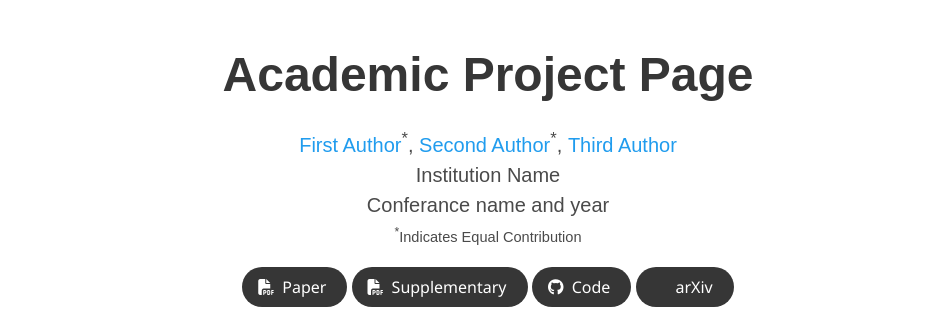
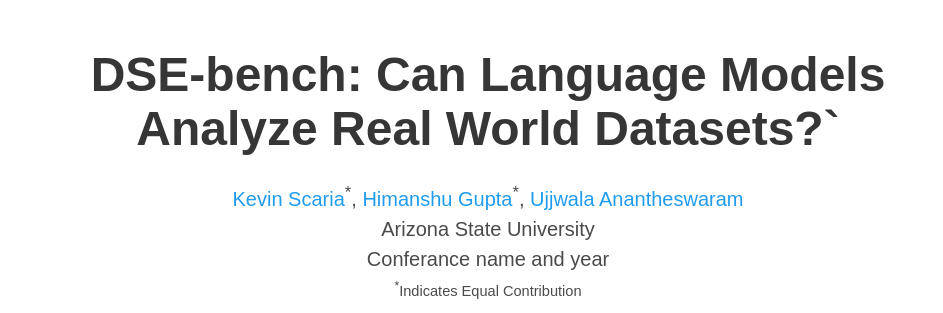
Before and after one commit to kevinscaria/DSE-bench, a plain HTML site: page index.html in a window 1280 px wide. Shown: the top 313 px of the page, without its empty margins (152-1095 px from the left). Drawn offline with nearby package versions, Linux system fonts and the light colour scheme; some icons are missing; a web font is replaced by a local one.

Commit message:
Added first commit

```diff
--- a/index.html
+++ b/index.html
@@ -52,20 +52,20 @@
       <div class="container is-max-desktop">
         <div class="columns is-centered">
           <div class="column has-text-centered">
-            <h1 class="title is-1 publication-title">Academic Project Page</h1>
+            <h1 class="title is-1 publication-title">DSE-bench: Can Language Models Analyze Real World Datasets?`</h1>
             <div class="is-size-5 publication-authors">
               <!-- Paper authors -->
               <span class="author-block">
-                <a href="FIRST AUTHOR PERSONAL LINK" target="_blank">First Author</a><sup>*</sup>,</span>
+                <a href="FIRST AUTHOR PERSONAL LINK" target="_blank">Kevin Scaria</a><sup>*</sup>,</span>
                 <span class="author-block">
-                  <a href="SECOND AUTHOR PERSONAL LINK" target="_blank">Second Author</a><sup>*</sup>,</span>
-                  <span class="author-block">
-                    <a href="THIRD AUTHOR PERSONAL LINK" target="_blank">Third Author</a>
-                  </span>
-                  </div>
+                <a href="SECOND AUTHOR PERSONAL LINK" target="_blank">Himanshu Gupta</a><sup>*</sup>,</span>
+                <span class="author-block">
+                <a href="THIRD AUTHOR PERSONAL LINK" target="_blank">Ujjwala Anantheswaram</a>
+                </span>
+                </div>
 
                   <div class="is-size-5 publication-authors">
-                    <span class="author-block">Institution Name<br>Conferance name and year</span>
+                    <span class="author-block">Arizona State University<br>Conferance name and year</span>
                     <span class="eql-cntrb"><small><br><sup>*</sup>Indicates Equal Contribution</small></span>
                   </div>
 
```
